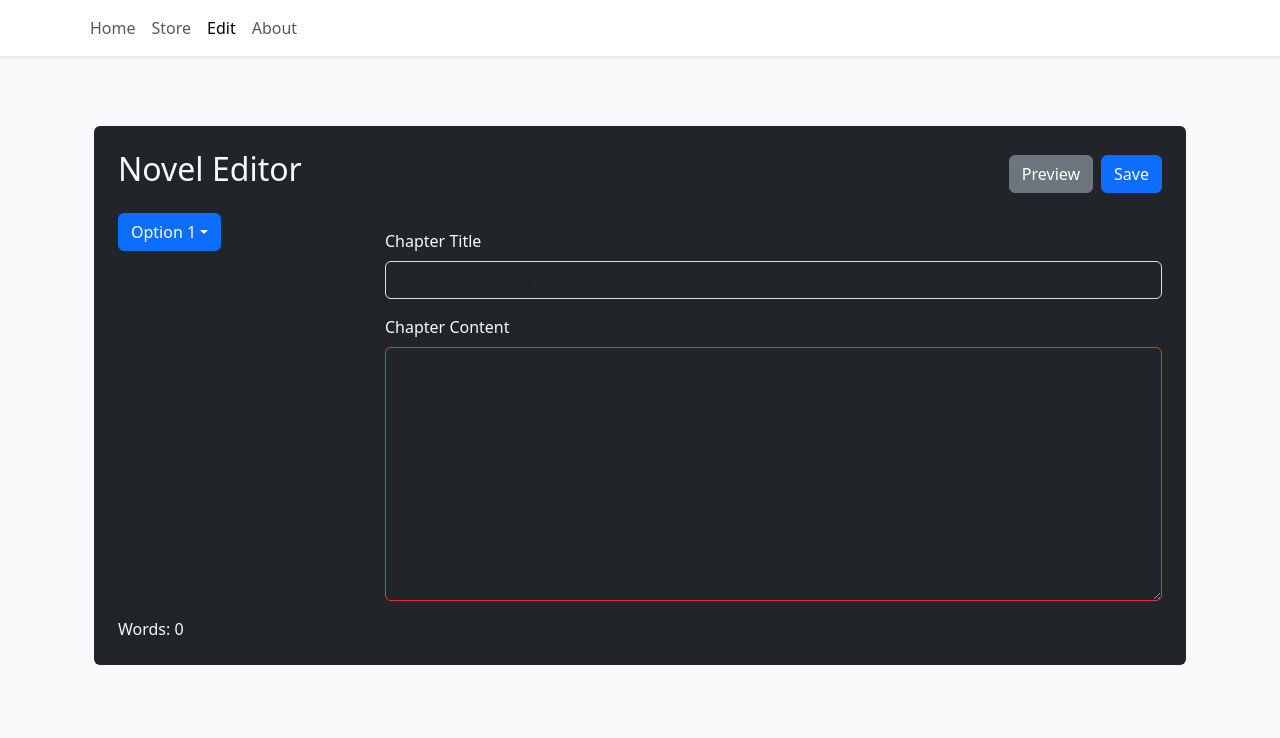
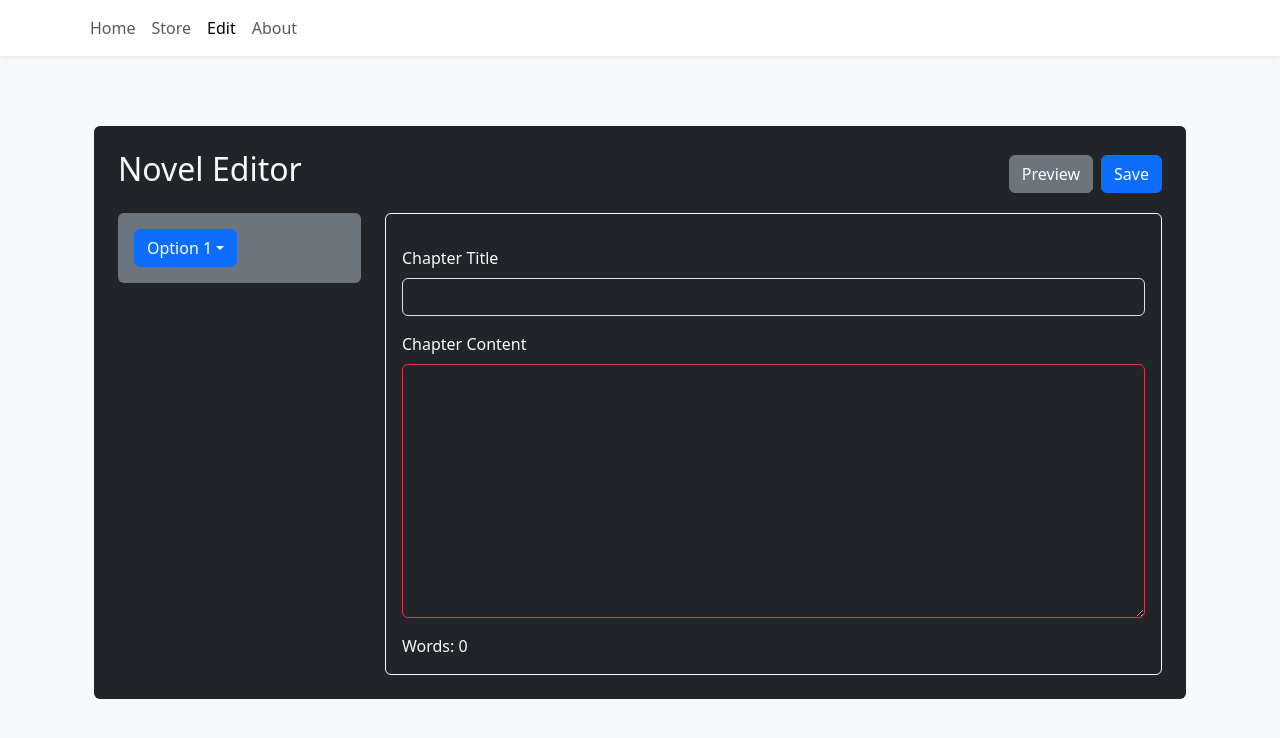
Before and after one commit to garry911128/Gwriter, a React (Vite) app in the folder frontend/: page /edit in a window 1280 px wide. Shown: the top 738 px of the page. Built offline with nearby package versions, Linux system fonts and the light colour scheme.

Commit message:
template

```diff
--- a/frontend/src/components/NovelEditor.tsx
+++ b/frontend/src/components/NovelEditor.tsx
@@ -1,5 +1,5 @@
 import React, { useState } from "react";
-import { Form, Button, Container, Row, Col, Dropdown, DropdownButton, DropdownItem } from "react-bootstrap";
+import { Form, Button, Container, Row, Col, Dropdown, DropdownButton } from "react-bootstrap";
 
 const NovelEditor: React.FC = () => {
   const [title, setTitle] = useState("");
@@ -18,6 +18,7 @@ const NovelEditor: React.FC = () => {
 
   return (
     <Container className="p-4 bg-dark text-light rounded">
+      {/* 頂部標題與按鈕 */}
       <Row className="d-flex justify-content-between align-items-center">
         <Col>
           <h2>Novel Editor</h2>
@@ -29,23 +30,29 @@ const NovelEditor: React.FC = () => {
           <Button variant="primary">Save</Button>
         </Col>
       </Row>
-      <Form>
-        {/* Dropdown and content editor */}
+
+      {/* 下拉選單 + 編輯器佈局 */}
       <Row className="mt-3">
+        {/* 左側 Dropdown */}
         <Col md={3}>
+          <Container className="p-3 bg-secondary rounded">
             <DropdownButton
               id="dropdown-basic-button"
               title={selectedOption}
               onSelect={handleDropdownSelect}
-              className="w-100 bg-dark text-light border-light"
+              className="w-100"
             >
               <Dropdown.Item eventKey="Option 1">Option 1</Dropdown.Item>
               <Dropdown.Item eventKey="Option 2">Option 2</Dropdown.Item>
               <Dropdown.Item eventKey="Option 3">Option 3</Dropdown.Item>
             </DropdownButton>
+          </Container>
         </Col>
+
+        {/* 右側編輯區 */}
         <Col md={9}>
-            {/* 章節標題 */}
+          <Container className="p-3 bg-dark rounded border border-light">
+            <Form>
               <Form.Group controlId="chapterTitle" className="mt-3">
                 <Form.Label>Chapter Title</Form.Label>
                 <Form.Control
@@ -57,7 +64,6 @@ const NovelEditor: React.FC = () => {
                 />
               </Form.Group>
 
-            {/* 內容編輯框 */}
               <Form.Group controlId="chapterContent" className="mt-3">
                 <Form.Label>Chapter Content</Form.Label>
                 <Form.Control
@@ -69,8 +75,6 @@ const NovelEditor: React.FC = () => {
                   className="bg-dark text-light border-danger"
                 />
               </Form.Group>
-          </Col>
-        </Row>
 
               {/* 文字統計 */}
               <Row className="mt-3">
@@ -80,6 +84,9 @@ const NovelEditor: React.FC = () => {
               </Row>
             </Form>
           </Container>
+        </Col>
+      </Row>
+    </Container>
   );
 };
 
```
Lines whose indentation alone changed are shown as unchanged.
